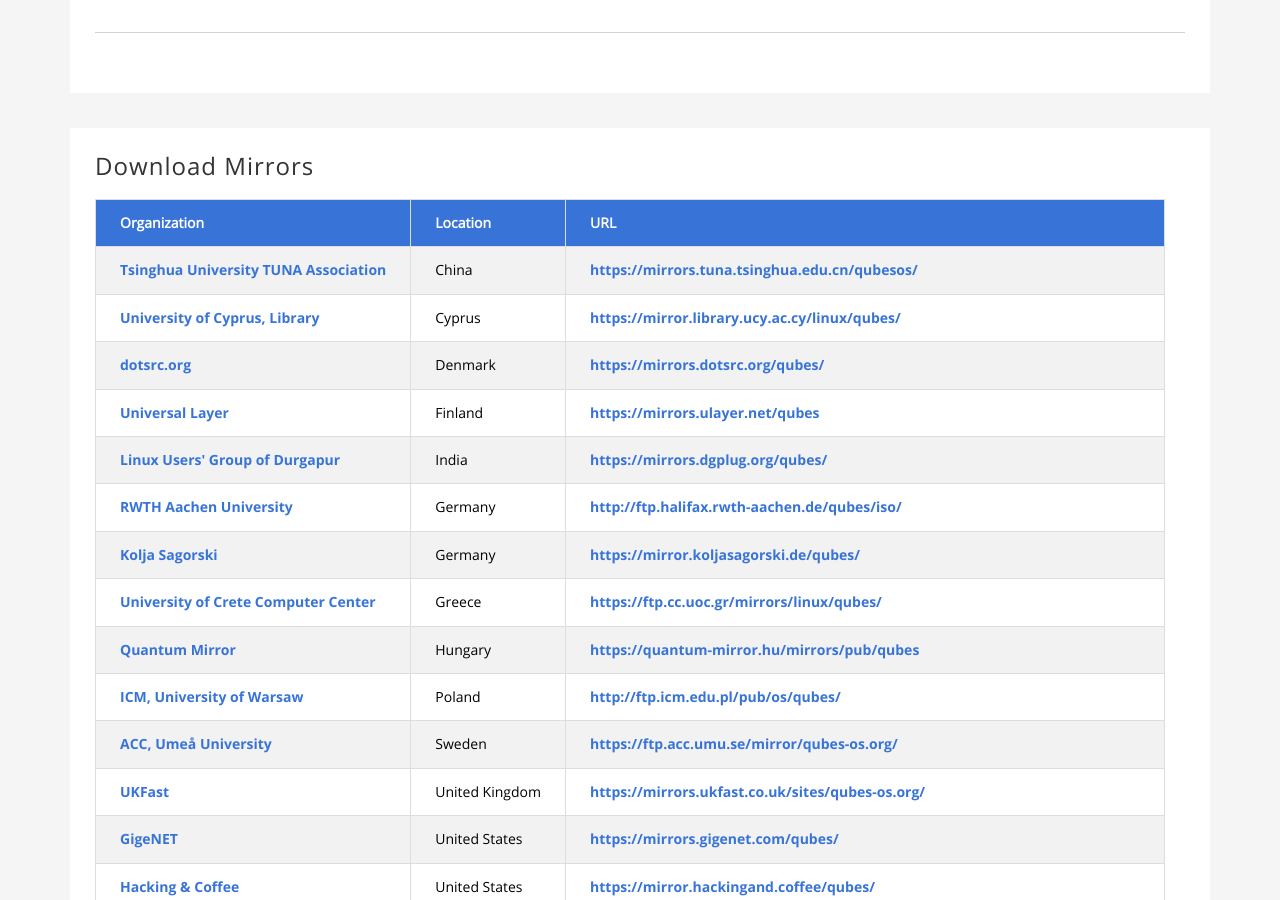
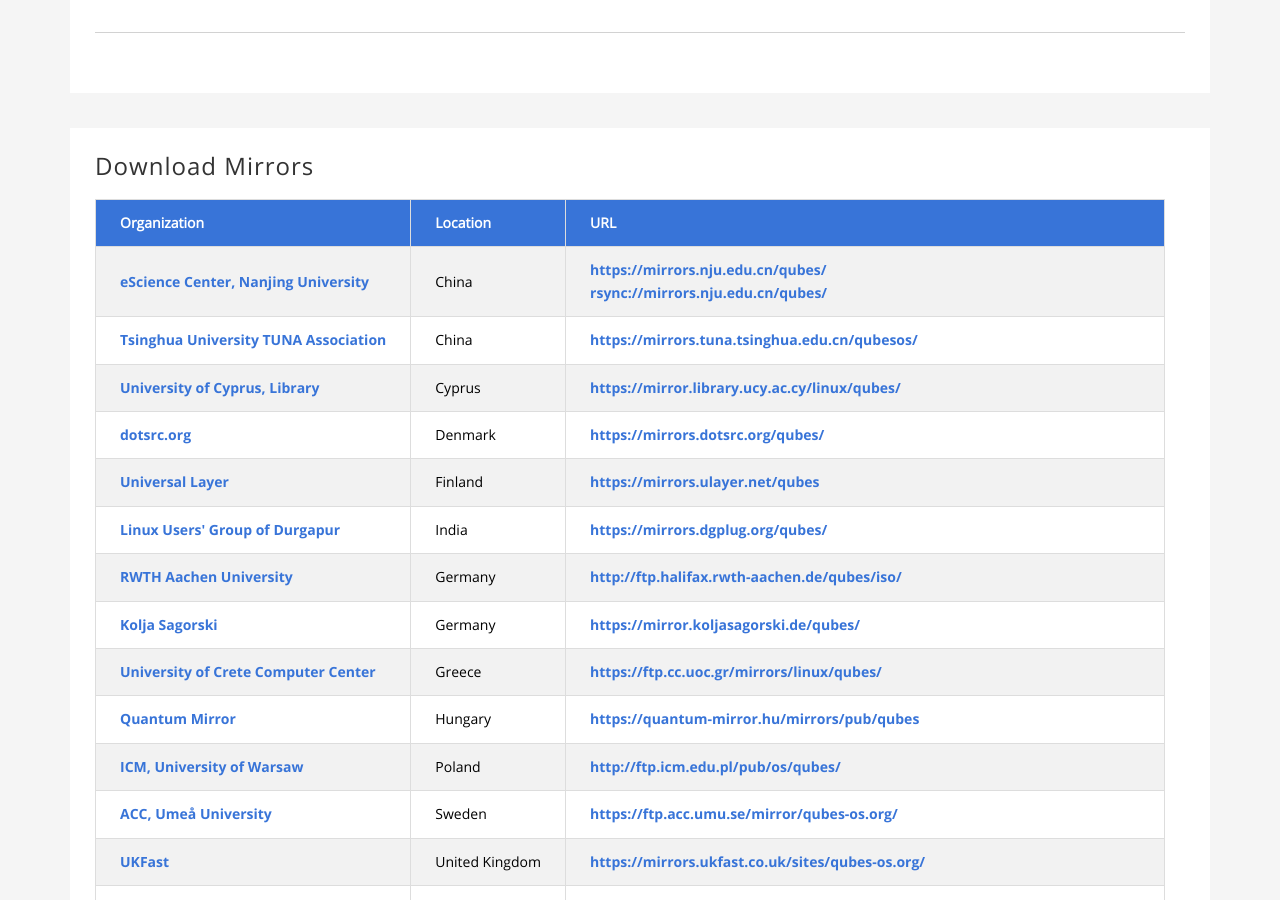
Before and after one commit to QubesOS/qubesos.github.io, a Jekyll site: the page built from pages/downloads.md, in a window 1280 px wide and 900 px high, scrolled down 3281 px. Built offline with Jekyll 4.4.1, drawn with Linux system fonts in a browser that asks for light colours; some web fonts are replaced.

Commit message:
Add mirror: eScience Center, Nanjing University

```diff
--- a/_data/mirrors.yml
+++ b/_data/mirrors.yml
@@ -1,3 +1,10 @@
+ - organization: eScience Center, Nanjing University
+   org_url: https://sci.nju.edu.cn/
+   location: China
+   urls:
+   - url: https://mirrors.nju.edu.cn/qubes/
+   - url: rsync://mirrors.nju.edu.cn/qubes/
+
  - organization: Tsinghua University TUNA Association
    org_url: https://tuna.moe/
    location: China
```
